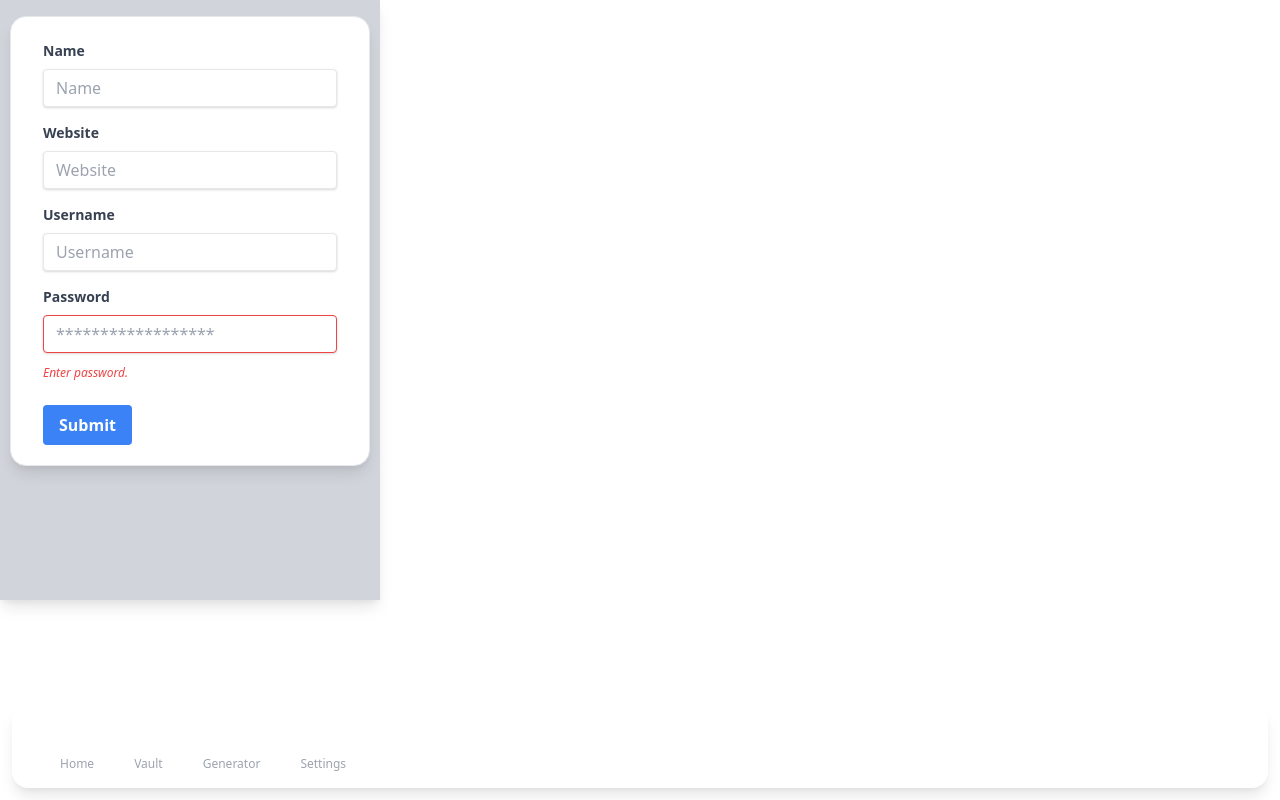
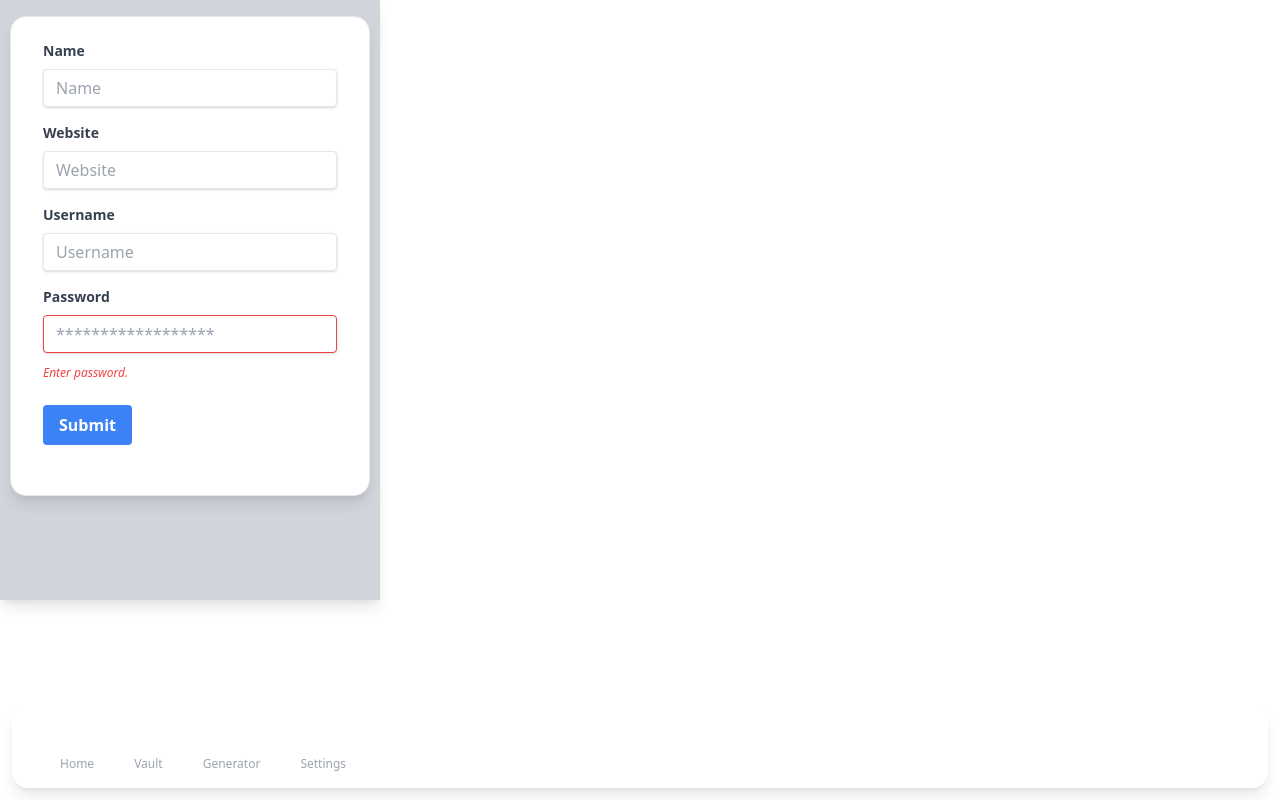
Before and after one commit to mayankp291/lowkey, a Vue app: page /vault/add in a window 1280 px wide. Built offline with nearby package versions, Linux system fonts and the light colour scheme.

Commit message:
ui updated

```diff
--- a/src/views/AddLogin.vue
+++ b/src/views/AddLogin.vue
@@ -1,7 +1,7 @@
 <template>
   <div
-    style="height: 450px; width: 360px;"
-    class="border bg-white shadow-lg rounded-2xl m-auto mt-4"
+    style="height: 480px; width: 360px;"
+    class="border bg-white shadow-lg rounded-2xl m-auto mt-4 overflow-y-scroll"
   >
     <form class="px-8 pt-6 pb-8 mb-4" @submit.prevent="onSubmit">
       <div class="mb-4">
```
